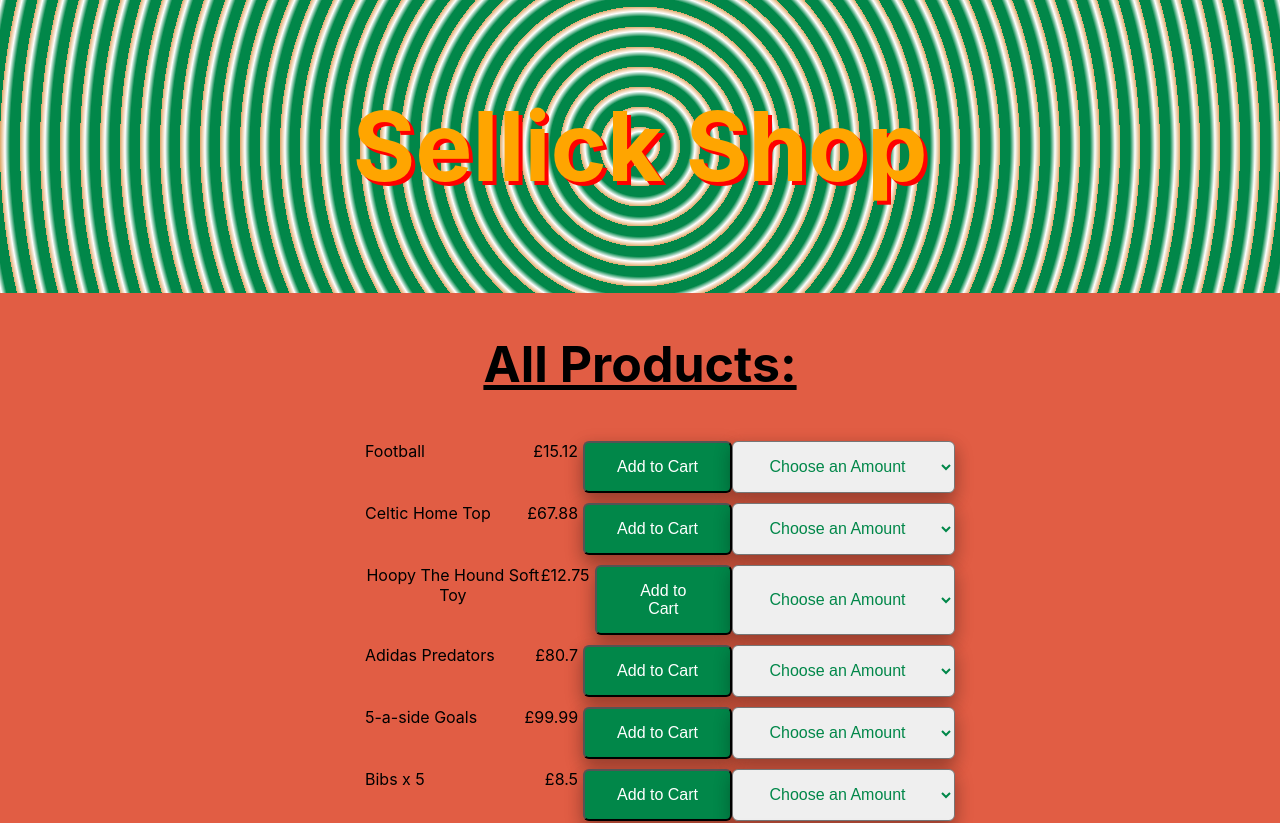
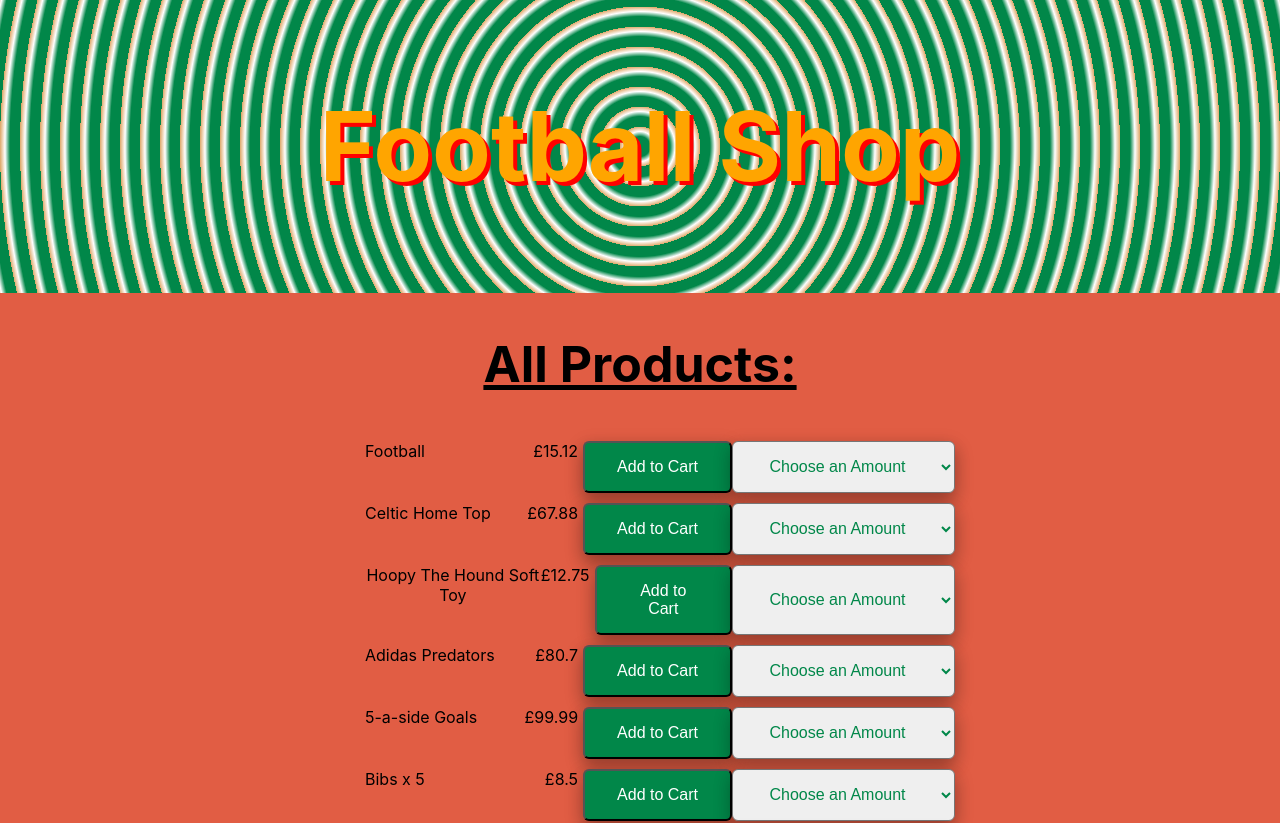
Before and after one commit to roryconlon1/week_08_ecommerce_lab, a React (Create React App) app: page / in a window 1280 px wide. Shown: the top 823 px of the page. Built offline with nearby package versions, Linux system fonts and the light colour scheme.

Commit message:
changed sellik

```diff
--- a/src/Container/Shop Container.js
+++ b/src/Container/Shop Container.js
@@ -51,7 +51,7 @@ const ShopContainer = () => {
     return (
         <div>
             <Header>
-                <Text>Sellick Shop</Text>
+                <Text>Football Shop</Text>
             </Header>
             <ProductHeader>All Products:</ProductHeader>
             <ProductList onFavouriteUpdate={onFavouriteUpdate} product={products} favouriteProduct={favouriteProduct} setSelectAmount={setSelectAmount} />
```
